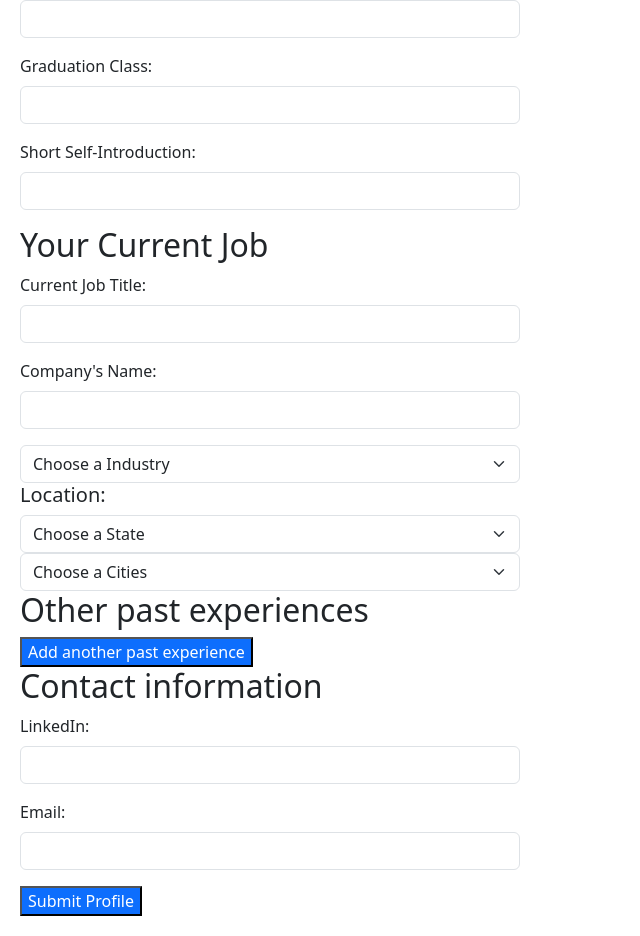
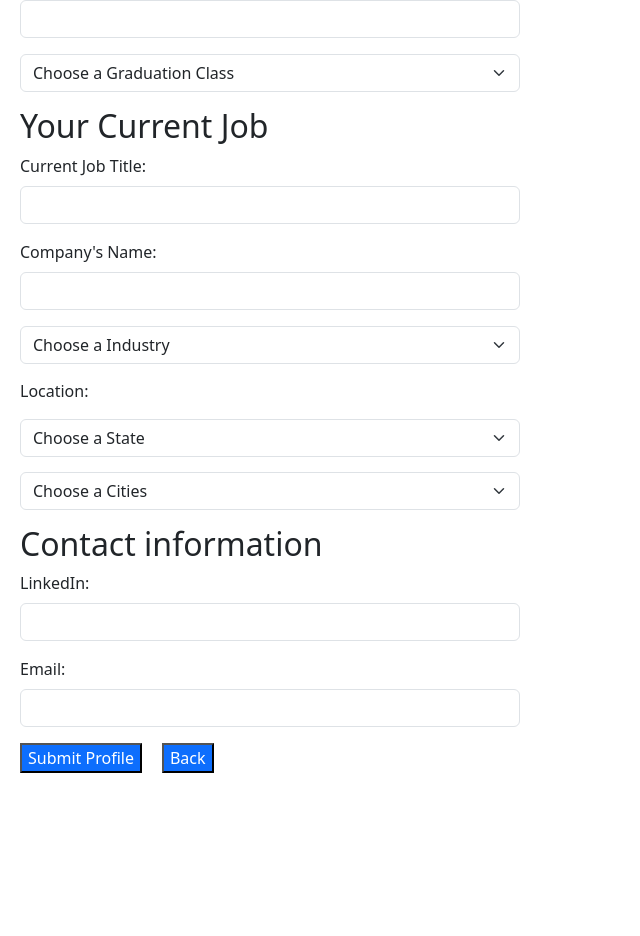
Before and after one commit to sebrazzley/internship, a React (Vite) app in the folder alumni-db/: page / in a window 1280 px wide. Shown: the part 326-1262 px from the top of the page, without its empty margins (0-640 px from the left). After the commit the page ends 1119 px from the top, so only its background shows below. Built offline with nearby package versions, Linux system fonts and the light colour scheme.

Commit message:
Uyen refined CreateAlumni

```diff
--- a/alumni-db/src/components/CreateAlumni/CreateAlumni.tsx
+++ b/alumni-db/src/components/CreateAlumni/CreateAlumni.tsx
@@ -1,11 +1,12 @@
 import React from 'react'
 import Form from '../Form/Form';
 const CreateAlumni = () => {
+  let gradClass = [2019,2020,2021,2022,2023]
   let states=["Alabama","Alaska","Georgia"];
-  let cities=["Tuscaloosa, Birmingham"];
+  let cities=["Tuscaloosa", "Birmingham"];
   let industries=["Tech Consulting","Web Dev"]
   return (
-    <Form states={states} cities={cities} industries={industries}></Form>
+    <Form gradClass={gradClass} states={states} cities={cities} industries={industries}></Form>
   )
 }
 
--- a/alumni-db/src/components/Form/Form.tsx
+++ b/alumni-db/src/components/Form/Form.tsx
@@ -2,24 +2,23 @@ import React from 'react'
 import Input from '../Input/Input';
 import Select from '../Select/Select';
 import Button from '../Button';
+import styles from './Form.css'
 
 interface SelectProps {
+  gradClass: number[];
   states: string[];
   cities: string[];
   industries: string[];
 }
-const Form = ({states, cities, industries}: SelectProps) => {
+const Form = ({gradClass, states, cities, industries}: SelectProps) => {
   return (
     <form>
         <h1>CREATE NEW PROFILE</h1>
         <h2>About You</h2>
         <Input label="First Name: " id="first-name" inputType="text" required></Input>
         <Input label="Last Name: " id="last-name" inputType="text" required></Input>
-        {/* Checkbox for MIS program(s) attended at UA (MIS/ MSMIS/ Accelerated) */}
-        <Input label="Program attended at UA: " id="program" inputType="text" required></Input>
-
-        <Input label="Graduation Class:" id="graduating-class" inputType="number" required></Input>
         <Input label="Short Self-Introduction: " id="bio" inputType="text"></Input>
+        <Select listName={"Graduation Class"} items={gradClass}></Select>
 
         {/* CURRENT JOB SECTION: */}
         <h2>Your Current Job</h2>
@@ -27,19 +26,11 @@ const Form = ({states, cities, industries}: SelectProps) => {
         <Input label="Company's Name: " id="company-name" inputType="text" required></Input>
         {/* Dropdown for industry */}
         <Select listName={"Industry"} items={industries}></Select>
-        {/* Dropdown for state selection; then, dropdown for city selection within that state */}
-        <div style={{
-
-        }}>
-          <h5>Location:</h5>
+        <div>
+          <p>Location:</p>
           <Select listName={"State"} items={states}></Select>
           <Select listName={"Cities"} items={cities}></Select>
         </div>
-
-        {/* PAST JOB(S) SECTION: */}
-        <h2>Other past experiences</h2>
-        {/* Button to add other previous job experiences; pop out fields for the same information (job title, company, industry, location)  */}
-        <Button children='Add another past experience' onClick={()=> console.log("pop out fields for input")}></Button>
 
         {/* Contact info- Optional */}
         <h2>Contact information</h2>
@@ -51,8 +42,11 @@ const Form = ({states, cities, industries}: SelectProps) => {
         {/* --> check if there's any duplicate */}
         {/* --> if no dup, new profile pushed to the database */}
         {/* --> if there's dup, allow user to see the existed one(s); if the existed one is theirs, ask if they want to update instead or discard*/}
+        <div>
         <Button children='Submit Profile' onClick={()=> console.log("submitted")}></Button>
-
+        <span style={{marginRight: "20px"}}></span>
+        <Button children='Back' onClick={()=> console.log("Go Back to Homepage")}></Button>
+        </div>
     </form>
   )
 }
--- a/alumni-db/src/components/Select/Select.tsx
+++ b/alumni-db/src/components/Select/Select.tsx
@@ -2,12 +2,12 @@ import React, { useState } from 'react';
 
 interface SelectProps {
     listName: string;
-    items: string[];
+    items: string[] | number[];
 }
 
 const Select = ({listName, items}: SelectProps) => {
     return(
-        <div>
+        <div style={{marginBottom: "15px"}}>
             <select className="form-select" aria-label="Default select example" style={{width: "500px"}}>
                 <option selected>Choose a {listName}</option>
                 {items.map((item, index) => (
```
Also changed, not shown: alumni-db/src/App.tsx (deleted, +0 -12 lines).
